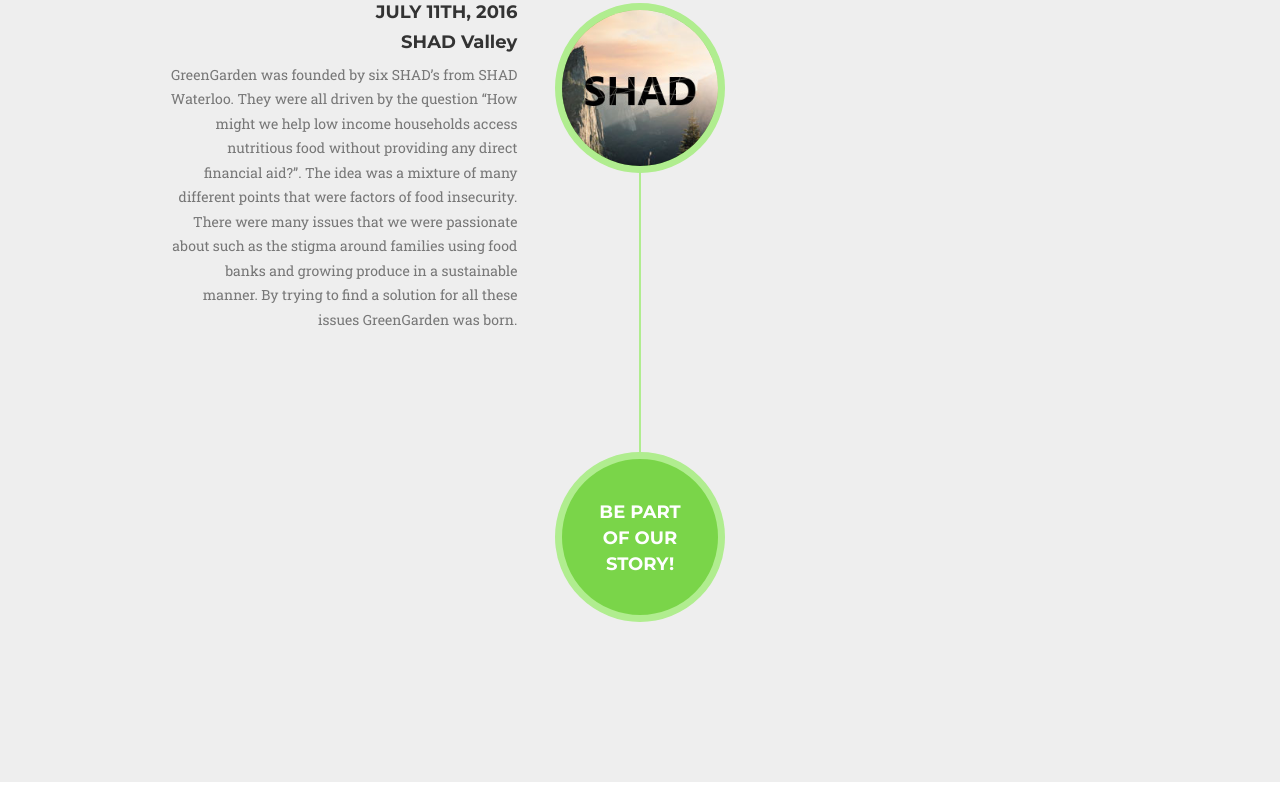
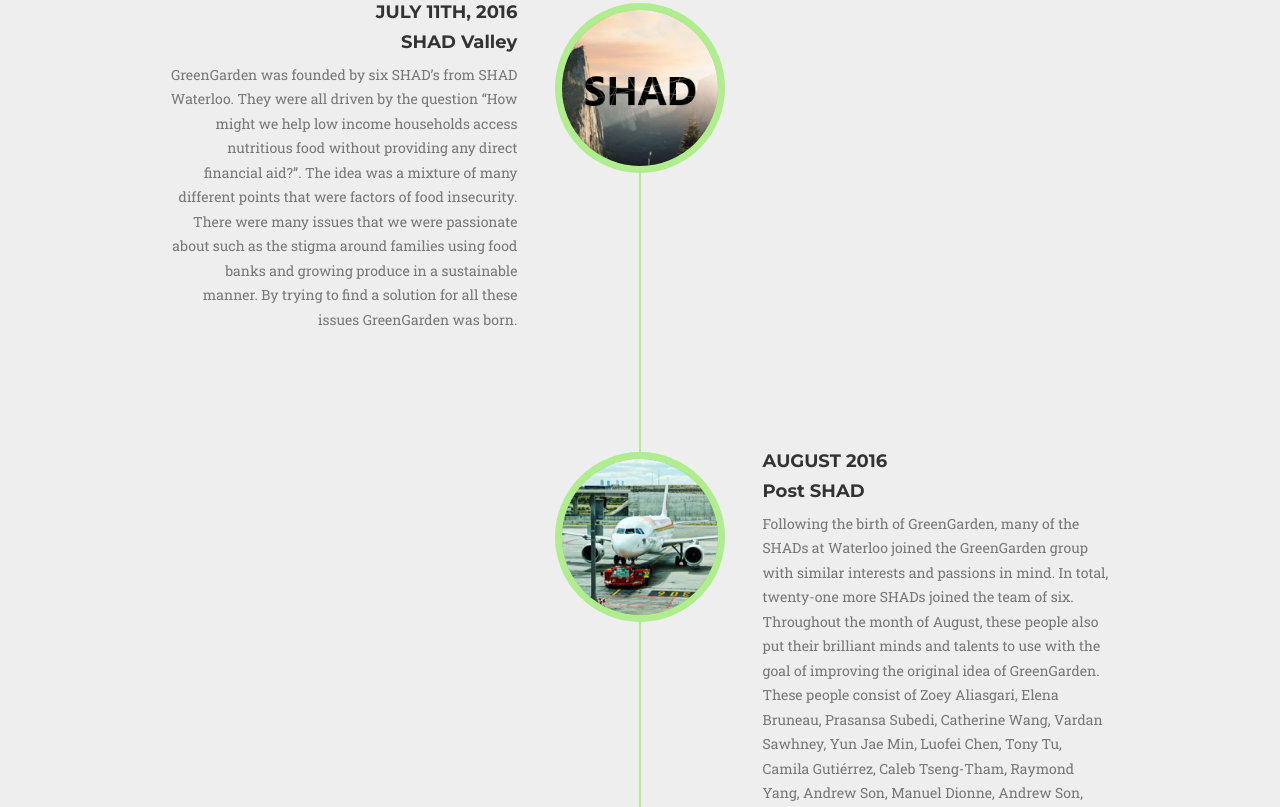
Before and after one commit to AideTechBot/greenbeans, a website: page index.html in a window 1280 px wide. Shown: the part 1993-2800 px from the top of the page. Drawn offline with nearby package versions, Linux system fonts and the light colour scheme; a web font is replaced by a local one.

Commit message:
Updated timeline

```diff
--- a/index.html
+++ b/index.html
@@ -158,21 +158,21 @@
                                 </div>
                             </div>
                         </li>
-                        <!--
                         <li class="timeline-inverted">
                             <div class="timeline-image">
                                 <img class="img-circle img-responsive" src="img/History/2.jpg" alt="">
                             </div>
                             <div class="timeline-panel">
                                 <div class="timeline-heading">
-                                    <h4>March 2011</h4>
-                                    <h4 class="subheading">An Agency is Born</h4>
+                                    <h4>August 2016</h4>
+                                    <h4 class="subheading">Post SHAD</h4>
                                 </div>
                                 <div class="timeline-body">
-                                    <p class="text-muted">Lorem ipsum dolor sit amet, consectetur adipisicing elit. Sunt ut voluptatum eius sapiente, totam reiciendis temporibus qui quibusdam, recusandae sit vero unde, sed, incidunt et ea quo dolore laudantium consectetur!</p>
+                                    <p class="text-muted">Following the birth of GreenGarden, many of the SHADs at Waterloo joined the GreenGarden group with similar interests and passions in mind. In total, twenty-one more SHADs joined the team of six. Throughout the month of August, these people also put their brilliant minds and talents to use with the goal of improving the original idea of GreenGarden. These people consist of Zoey Aliasgari, Elena Bruneau, Prasansa Subedi, Catherine Wang, Vardan Sawhney, Yun Jae Min, Luofei Chen, Tony Tu, Camila Gutiérrez, Caleb Tseng-Tham, Raymond Yang, Andrew Son, Manuel Dionne, Andrew Son, Joyce Zhu, Vaneezeh Siddiqui, Ryan Hergert, Andrea Haw, Nathan Shao, and Vincent Bellemere.</p>
                                 </div>
                             </div>
                         </li>
+                        <!--
                         <li>
                             <div class="timeline-image">
                                 <img class="img-circle img-responsive" src="img/History/3.jpg" alt="">
```
